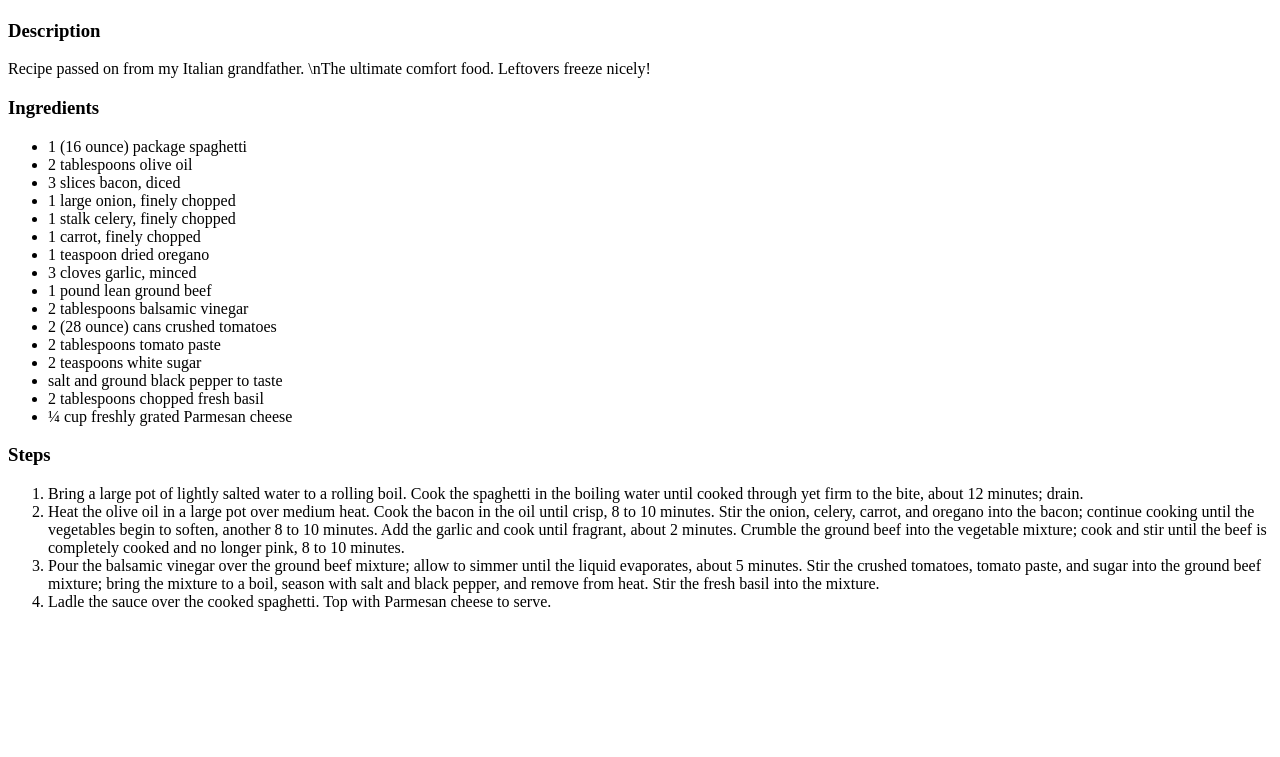
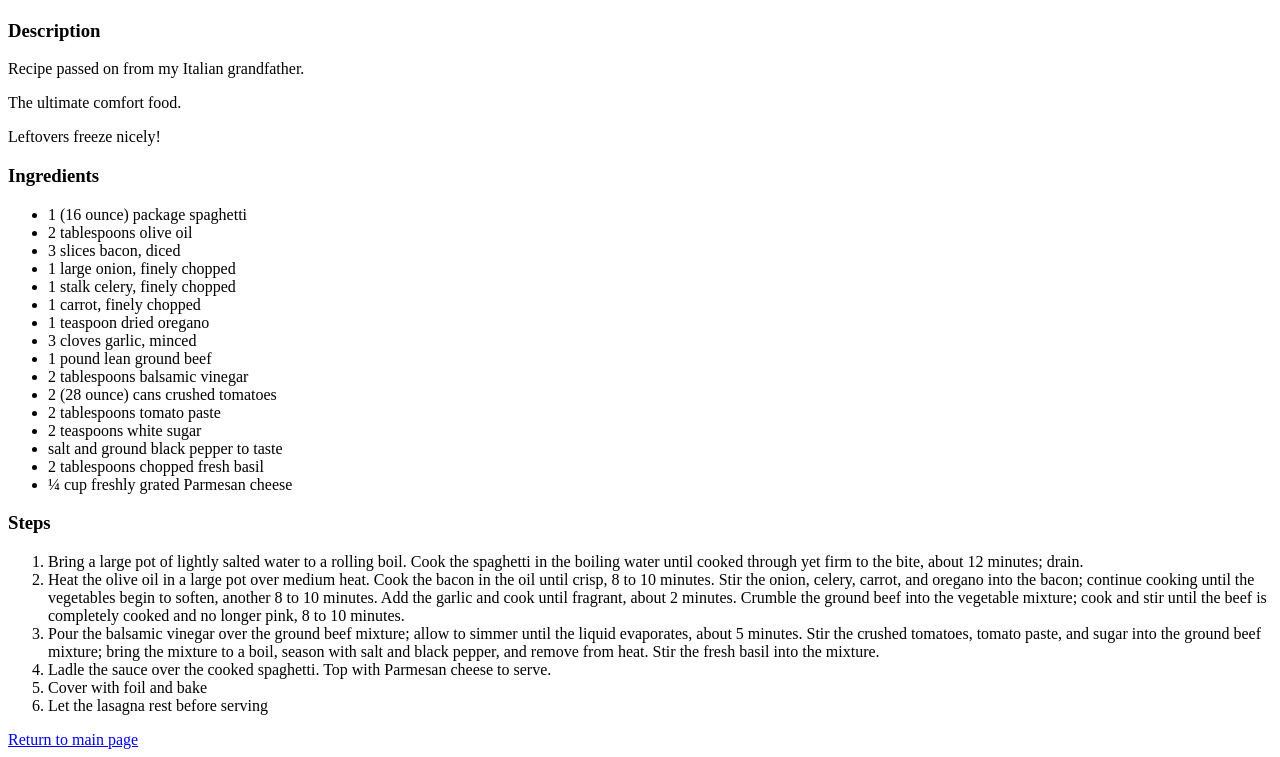
Before and after one commit to Creluno/odin-recipes, a plain HTML site: page recipes/spaghettiBolognese.html in a window 1280 px wide. Shown: the part 353-1110 px from the top of the page. Before the commit the page ends 980 px from the top, so only its background shows below. Drawn offline with Linux system fonts and the light colour scheme.

Commit message:
Added: Return to main page

```diff
--- a/recipes/spaghettiBolognese.html
+++ b/recipes/spaghettiBolognese.html
@@ -11,7 +11,9 @@
         <img src="../images/spaghettiBolognese.jpg" alt="Image of Lasagna" width="480" height="270">
 
         <h3>Description</h3>
-        <p>Recipe passed on from my Italian grandfather. \nThe ultimate comfort food. Leftovers freeze nicely!</p>
+        <p>Recipe passed on from my Italian grandfather.</p>
+        <p>The ultimate comfort food.</p>
+        <p>Leftovers freeze nicely!</p>
 
         <h3>Ingredients</h3>
         <ul>
@@ -39,6 +41,10 @@
             <li>Heat the olive oil in a large pot over medium heat. Cook the bacon in the oil until crisp, 8 to 10 minutes. Stir the onion, celery, carrot, and oregano into the bacon; continue cooking until the vegetables begin to soften, another 8 to 10 minutes. Add the garlic and cook until fragrant, about 2 minutes. Crumble the ground beef into the vegetable mixture; cook and stir until the beef is completely cooked and no longer pink, 8 to 10 minutes.</li>
             <li>Pour the balsamic vinegar over the ground beef mixture; allow to simmer until the liquid evaporates, about 5 minutes. Stir the crushed tomatoes, tomato paste, and sugar into the ground beef mixture; bring the mixture to a boil, season with salt and black pepper, and remove from heat. Stir the fresh basil into the mixture.</li>
             <li>Ladle the sauce over the cooked spaghetti. Top with Parmesan cheese to serve.</li>
+            <li>Cover with foil and bake</li>
+            <li>Let the lasagna rest before serving</li>
         </ol>
+
+        <a href="../index.html">Return to main page</a>
     </body>
 </html>
```
Also changed, not shown: recipes/bruschetta.html (+2 -0 lines), recipes/lasagna.html (+2 -0 lines).
